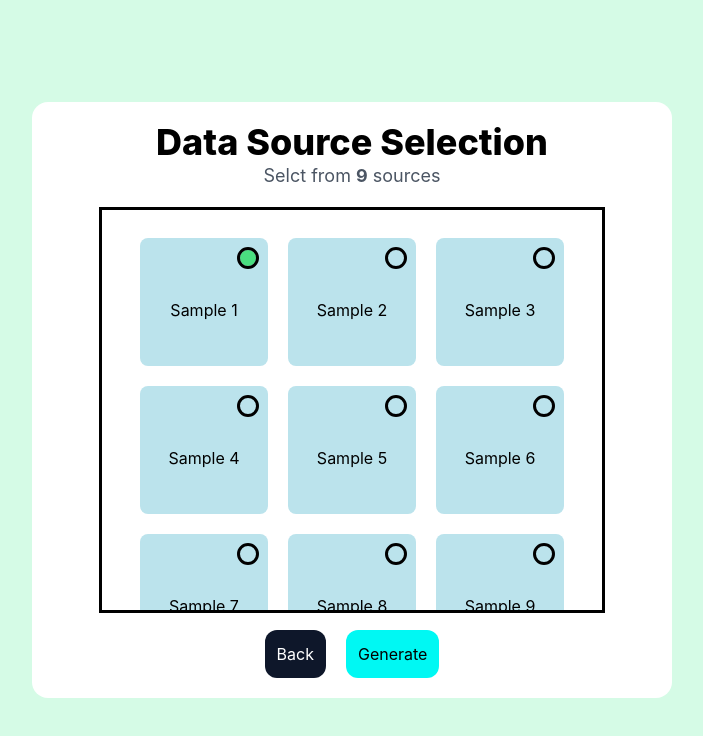
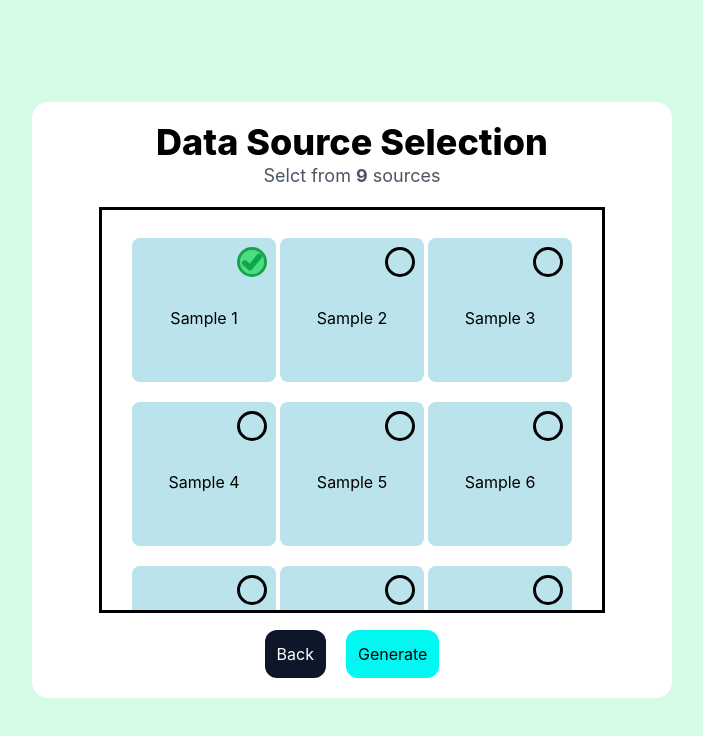
Before and after one commit to sfsuacm-dev/minoa_sales_pitch_llm, a React (Create React App) app in the folder frontend/react-front/: page /sources in a window 1280 px wide. Both pictures are taken after a click on the button 536 px from the left and 258 px from the top of the page. Shown: the top 736 px of the page, without its empty margins (288-991 px from the left). Built offline with nearby package versions, Linux system fonts and the light colour scheme.

Commit message:
added hover effects

```diff
--- a/frontend/react-front/src/pages/SourcesPage.jsx
+++ b/frontend/react-front/src/pages/SourcesPage.jsx
@@ -1,4 +1,5 @@
 import React, { useState } from "react";
+import CheckMark from "../images/image.png";
 
 export default function SourcesPage() {
   const sources = [
@@ -35,13 +36,13 @@ export default function SourcesPage() {
         </div>
         <div className="mx-auto">
           <button
-            className="p-3 rounded-xl text-white"
+            className="hover:scale-90 transition p-3 rounded-xl text-white"
             style={{ backgroundColor: "#0E172A" }}
           >
             Back
           </button>
           <button
-            className="p-3 ml-5 rounded-xl"
+            className="hover:scale-90 transition p-3 ml-5 rounded-xl"
             style={{ backgroundColor: "#00F8F3" }}
           >
             Generate
@@ -56,22 +57,32 @@ function SourceIcon({ source }) {
   const [toggle, setToggle] = useState(false);
   return (
     <div
-      className="w-32 mx-auto mb-5 aspect-square rounded-lg hover:cursor-pointer flex flex-col"
+      className="w-36 hover:scale-110 transition aspect-square mx-auto mb-5 rounded-lg hover:cursor-pointer flex flex-col group relative"
       style={{ backgroundColor: "#BBE3EC" }}
     >
       <div className="p-3 h-fit flex flex-row-reverse">
         <button
           className={
-            "w-4 aspect-square rounded-full outline " +
-            (!toggle ? "bg-transparent" : "bg-green-400")
+            "w-6 aspect-square rounded-full outline overflow-hidden hover:outline-green-600 " +
+            (!toggle ? "bg-transparent" : "bg-green-400 outline-green-600")
           }
           title="Select source for generation."
           onClick={() => {
             setToggle(!toggle);
           }}
-        ></button>
+        >
+          <img
+            className={
+              "w-5/6 m-auto " + (!toggle ? "opacity-0" : "opacity-100")
+            }
+            src={CheckMark}
+          />
+        </button>
       </div>
       <h1 className="self-center mt-5">{source.name}</h1>
+      <h1 className="self-center mt-5 text-teal-800 opacity-0 group-hover:opacity-100 transition">
+        Click to Inspect
+      </h1>
     </div>
   );
 }
```
